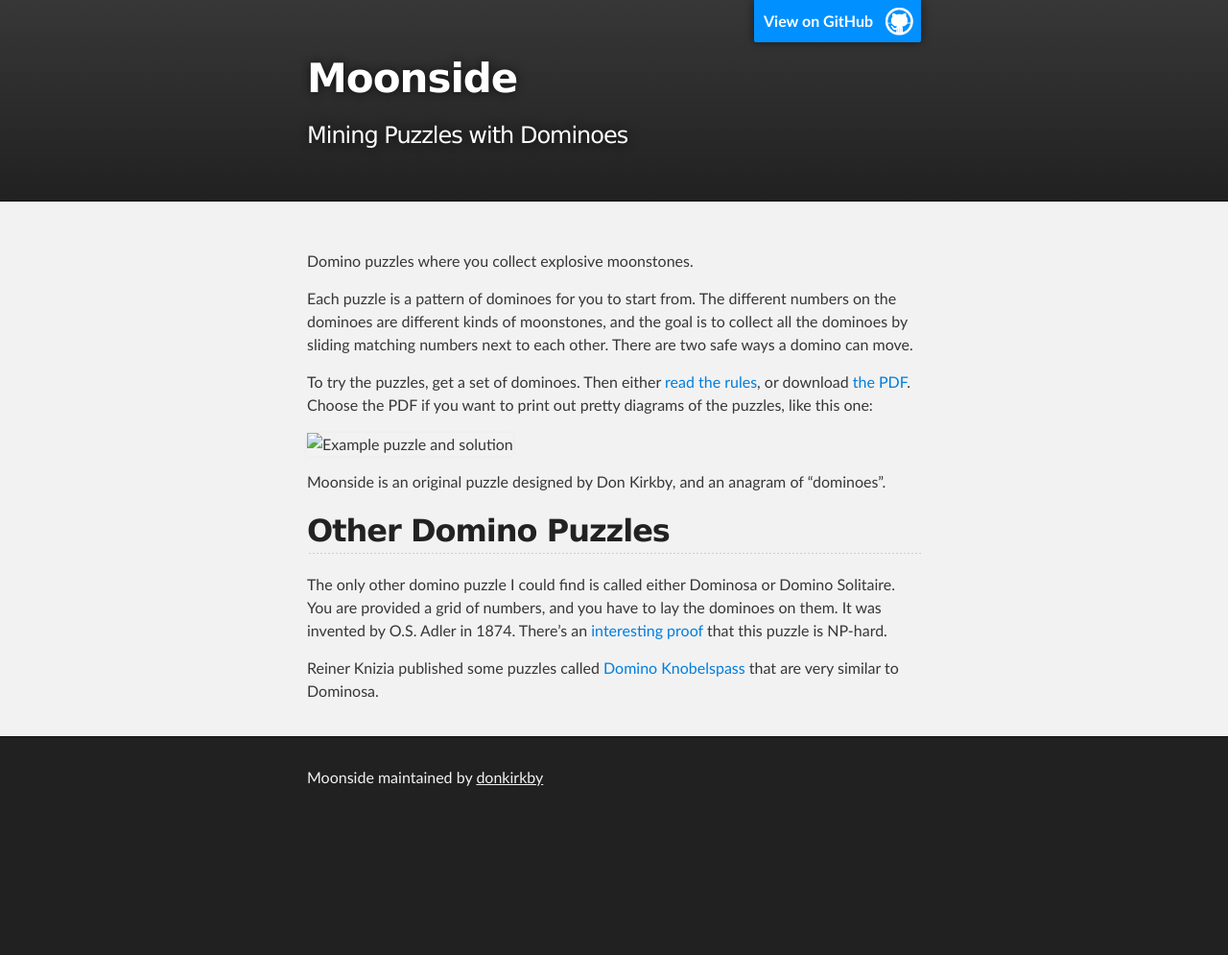
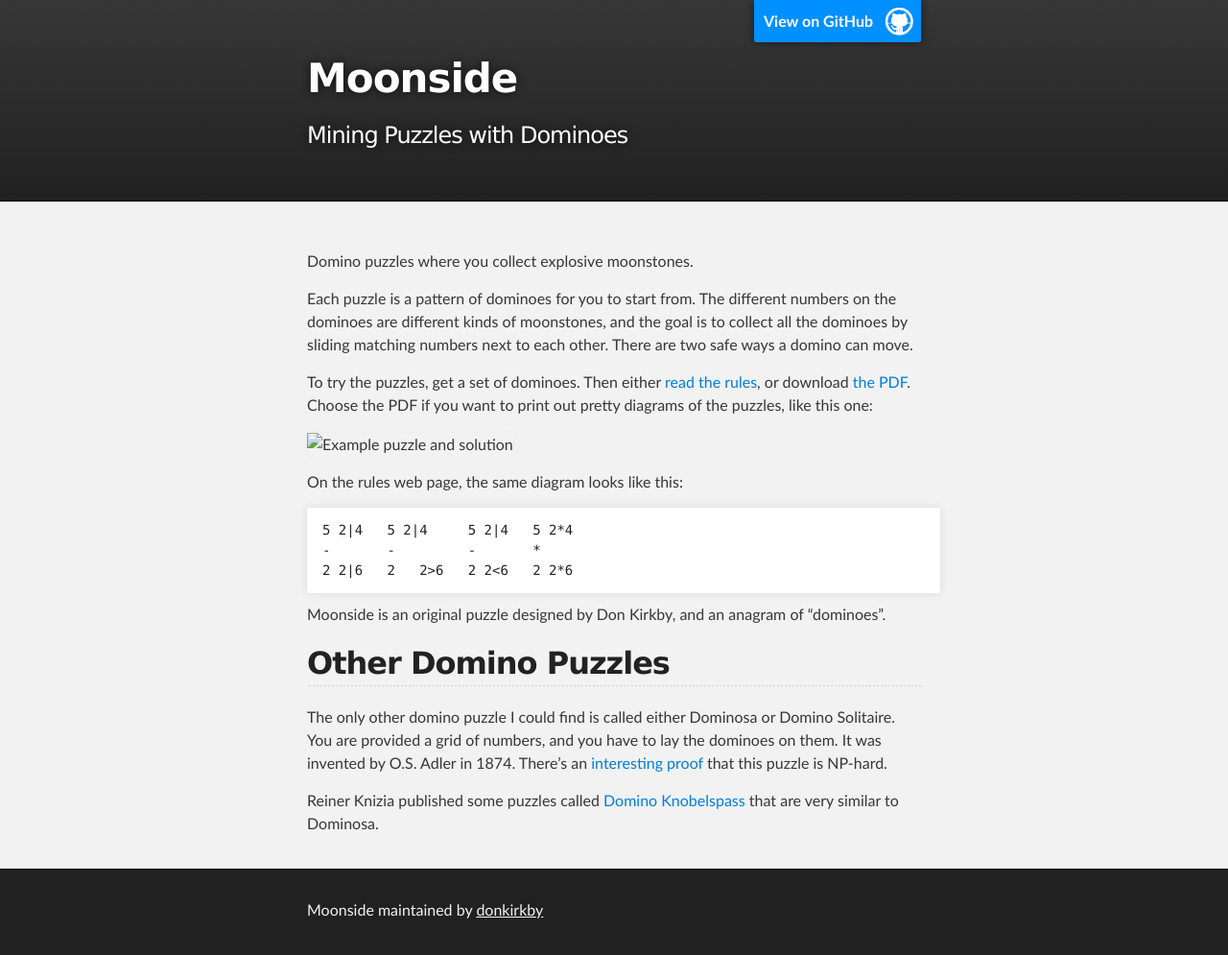
Before and after one commit to donkirkby/donimoes, a Jekyll site: the page built from index.md, in a window 1280 px wide. Shown: the whole page at 96% size. Built offline with Jekyll 4.4.1, drawn with Linux system fonts in a browser that asks for light colours; before the commit the page ends 900 px from its top, so only the background shows below that.

Commit message:
Add text diagram.

```diff
--- a/index.md
+++ b/index.md
@@ -14,6 +14,12 @@ or download [the PDF][pdf]. Choose the PDF if you want to print out pretty
 diagrams of the puzzles, like this one:
 
 ![Example puzzle and solution][example]
+
+On the rules web page, the same diagram looks like this:
+
+    5 2|4   5 2|4     5 2|4   5 2*4
+    -       -         -       *
+    2 2|6   2   2>6   2 2<6   2 2*6
 
 Moonside is an original puzzle designed by Don Kirkby, and an anagram of
 "dominoes".
```
